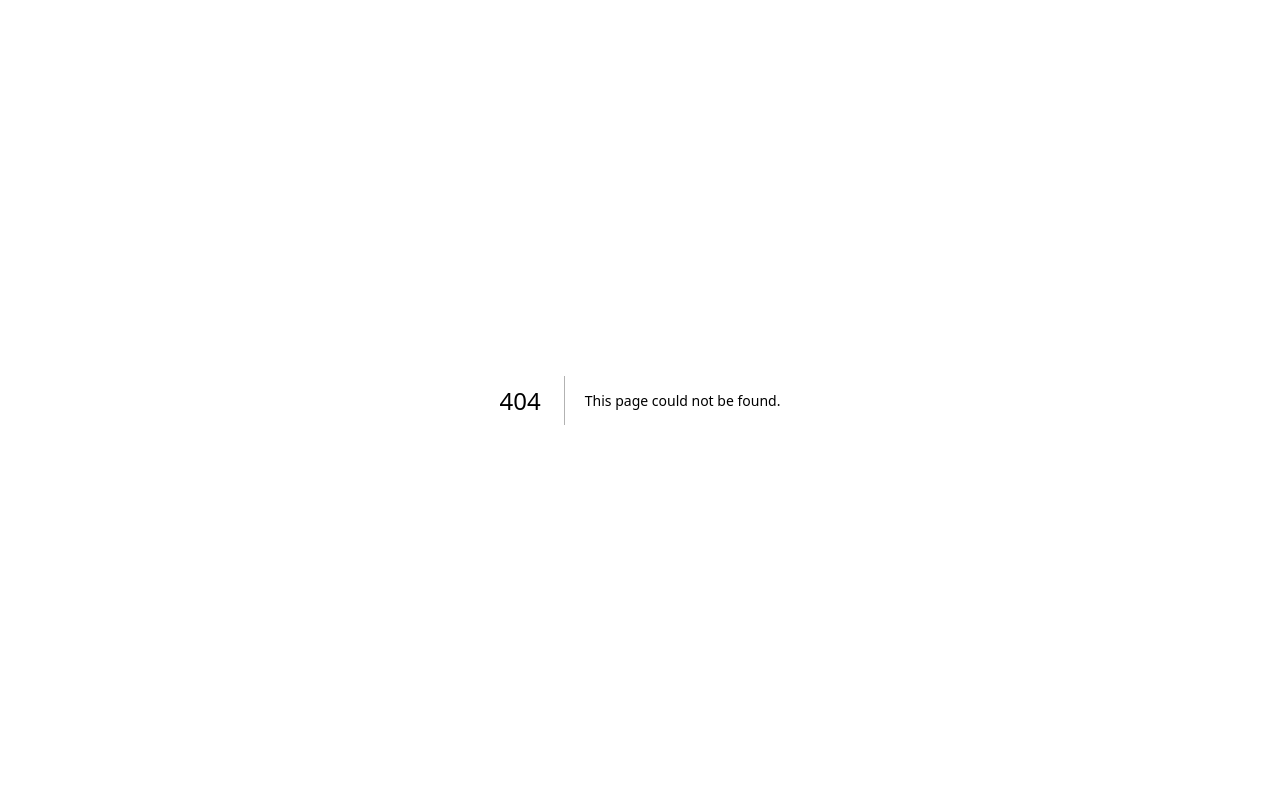
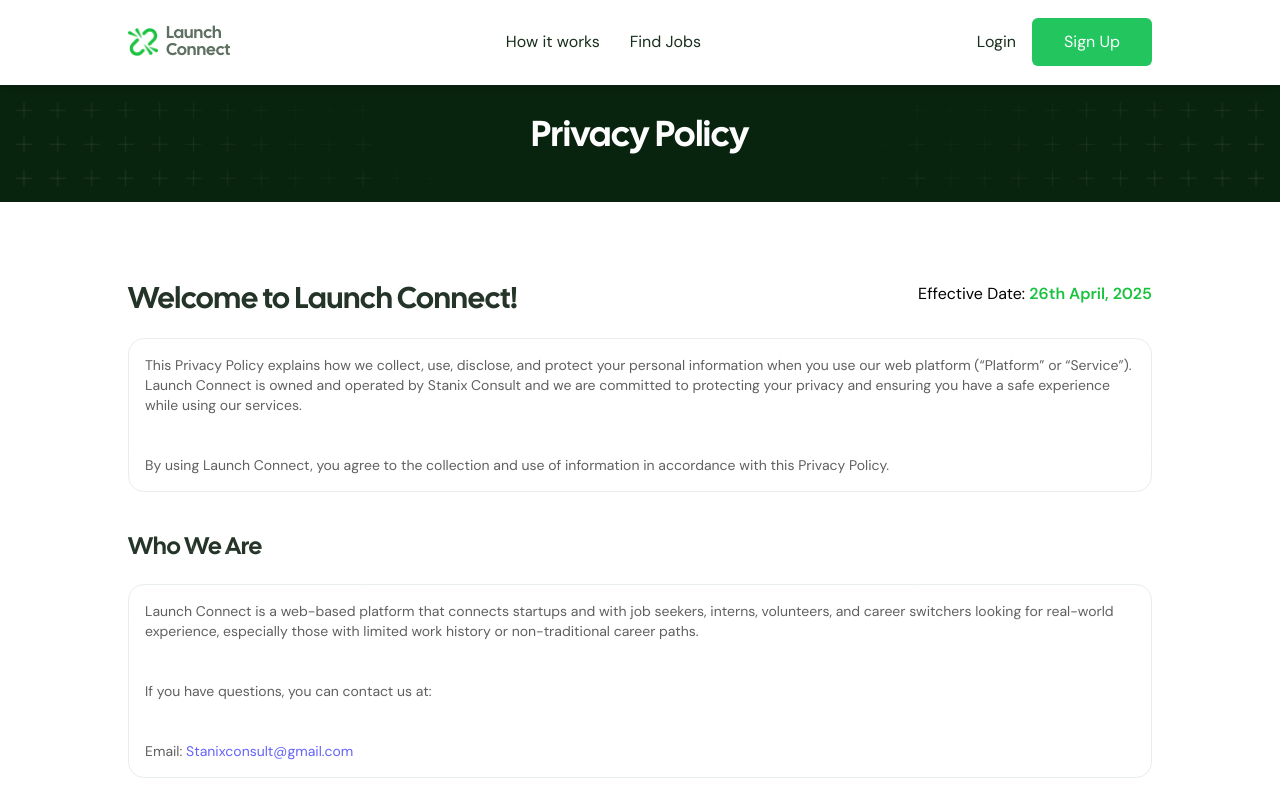
Before and after one commit to LunchConnect/launchConnect, a Next.js app: page /Privacy in a window 1280 px wide. Before the commit this address had no page. Shown: the top 800 px of the page. Built offline with nearby package versions, Linux system fonts and the light colour scheme.

Commit message:
Last fix

```diff
--- /dev/null
+++ b/app/Privacy/page.tsx
@@ -0,0 +1,11 @@
+import React from 'react'
+import Privacy from '@/components/Home/Privacy'
+
+
+export default function page() {
+  return (
+    <div>
+    <Privacy />
+    </div>
+  )
+}
--- a/components/ActiveJobPosting.tsx
+++ b/components/ActiveJobPosting.tsx
@@ -23,14 +23,13 @@
   createdAt: string;
 }
 
-
 const PostJob: React.FC = () => {
   const router = useRouter();
   const [jobs, setJobs] = useState<AllJob[]>([]);
   const [isLoading, setIsLoading] = useState(false);
   const [pagination, setPagination] = useState({
     page: 1,
-    pageSize: 5,
+    pageSize: 3,
     total: 0,
     totalPages: 1,
   });
@@ -124,9 +123,7 @@
           <>
             {/* Header */}
             <div className="flex justify-between items-center mb-4 cal_sans">
-                <h2 className="md:text-xl font-semibold">
-                  Job Posts Management
-                </h2>
+              <h2 className="md:text-xl font-semibold">Job Posts Management</h2>
               <button
                 onClick={() => {
                   router.push("/startup_founder_dashboard/PostJobContent");
@@ -166,9 +163,7 @@
                           className="pt-1"
                         /> */}
                       <div>
-                          <h3 className="cal_sans text-[#333333]">
-                            {job.title}
-                          </h3>
+                        <h3 className="cal_sans text-[#333333]">{job.title}</h3>
                         <p className="text-[12px] md:text-[15px] DM_sans text-[#515B6F] flex items-center gap-1">
                           {job.industry} <BsDot /> {job.location}
                         </p>
--- a/components/RecentApplication.tsx
+++ b/components/RecentApplication.tsx
@@ -56,7 +56,7 @@
         // Keeping your test token as requested
         const token = localStorage.getItem("token");
         if (!token) throw new Error("No authentication token");
-        const response = await getAllJobApplications(token, 1, 10);
+        const response = await getAllJobApplications(token, 1, 4);
 
     const transformedApplications = response.applications.map((app) => ({
       id: app.id,
```
Also changed, not shown: app/sign_in/layout.tsx (+12 -12 lines), public/assets/Fonts/CalSans-SemiBold.otf (added). Lines whose indentation alone changed are shown as unchanged.
